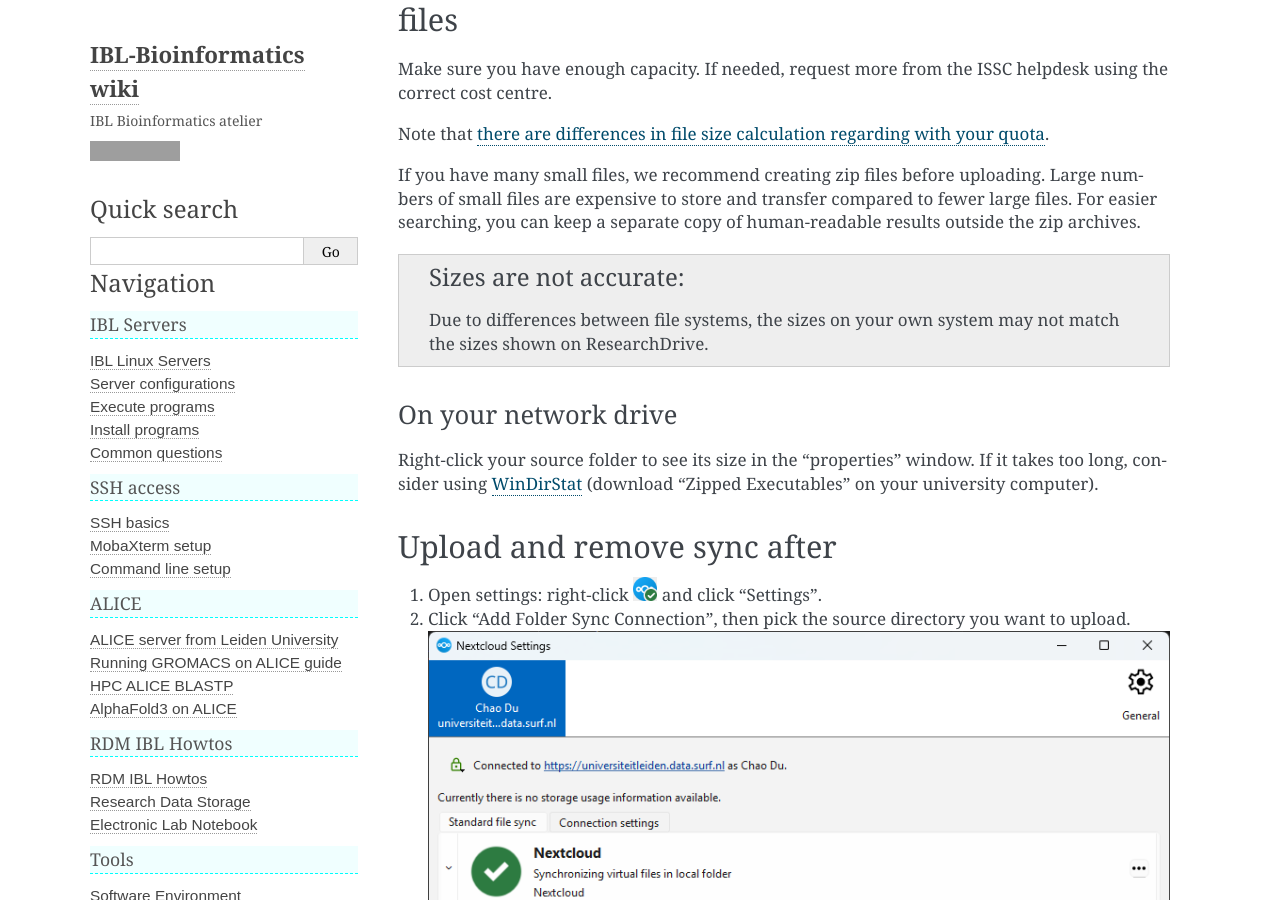
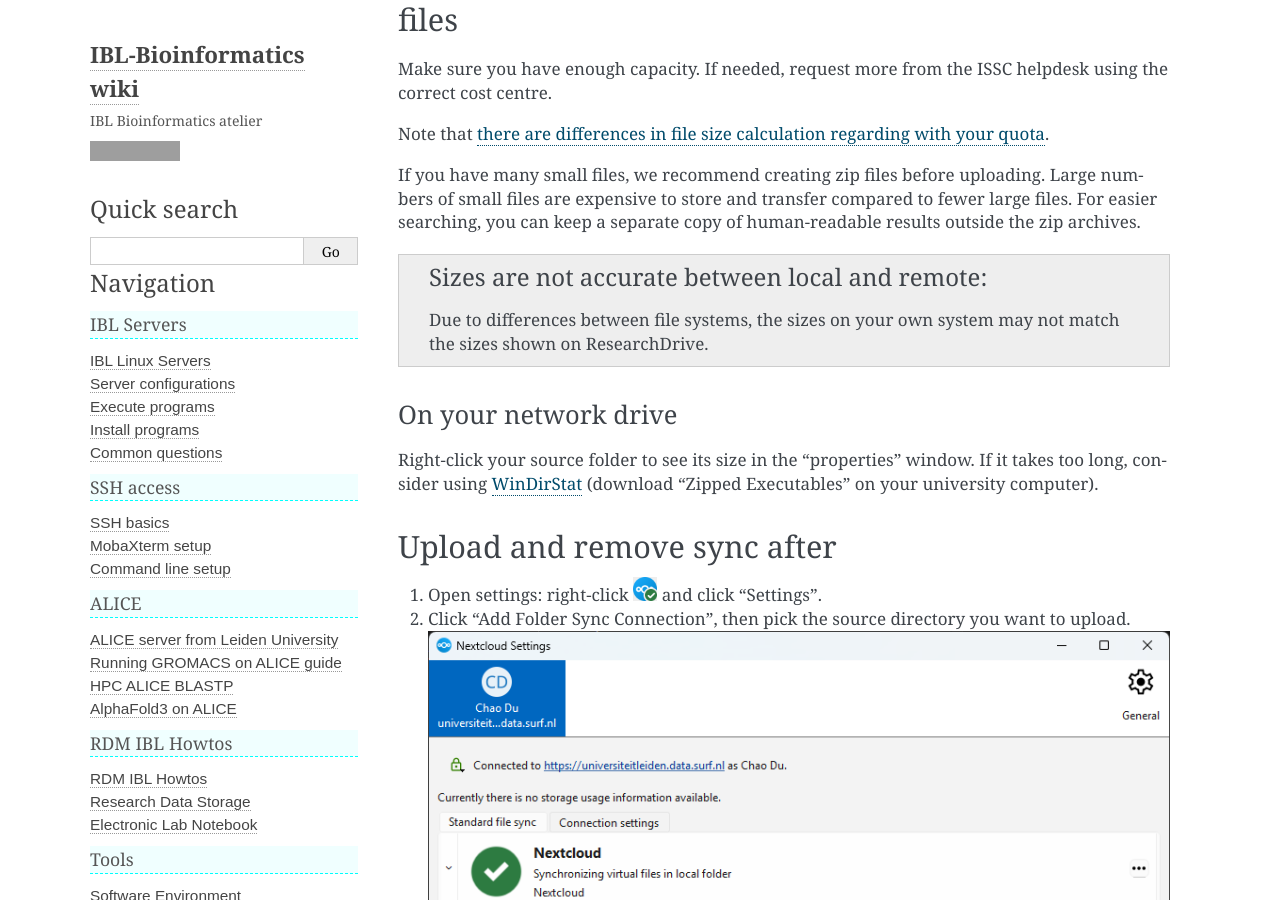
Before and after one commit to IBL-bioinfo/IBL-bioinformatics-wiki, a Sphinx documentation site: the page built from docs/source/rdm_howtos/ResearchDrive_uploadFromNetworkDrive.md, in a window 1280 px wide and 900 px high, scrolled down 474 px. Built offline with Sphinx 7.4.7, drawn with Linux system fonts in a browser that asks for light colours; grey boxes are pictures that could not be loaded.

Commit message:
Change subtitle for cleariance on file size differences explains.

```diff
--- a/docs/source/rdm_howtos/ResearchDrive_uploadFromNetworkDrive.md
+++ b/docs/source/rdm_howtos/ResearchDrive_uploadFromNetworkDrive.md
@@ -18,11 +18,11 @@
 
 Make sure you have enough capacity. If needed, request more from the ISSC helpdesk using the correct cost centre.
 
-Note that [there are differences in file size calculation regarding with your quota](./ResearchDrive.md#research-drive-itself-use-different-calculations).
+Note that [there are differences in file size calculation regarding with your quota](./ResearchDrive.md#different-sizes-in-dashboard-and-files).
 
 If you have many small files, we recommend creating zip files before uploading. Large numbers of small files are expensive to store and transfer compared to fewer large files. For easier searching, you can keep a separate copy of human-readable results outside the zip archives.
 
-:::{admonition} Sizes are not accurate
+:::{admonition} Sizes are not accurate between local and remote
 Due to differences between file systems, the sizes on your own system may not match the sizes shown on ResearchDrive.
 :::
 
```
Also changed, not shown: docs/source/rdm_howtos/ResearchDrive.md (+1 -1 lines).
